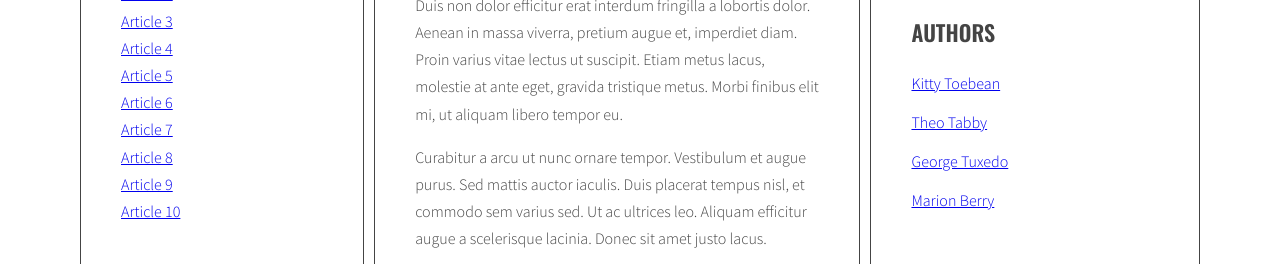
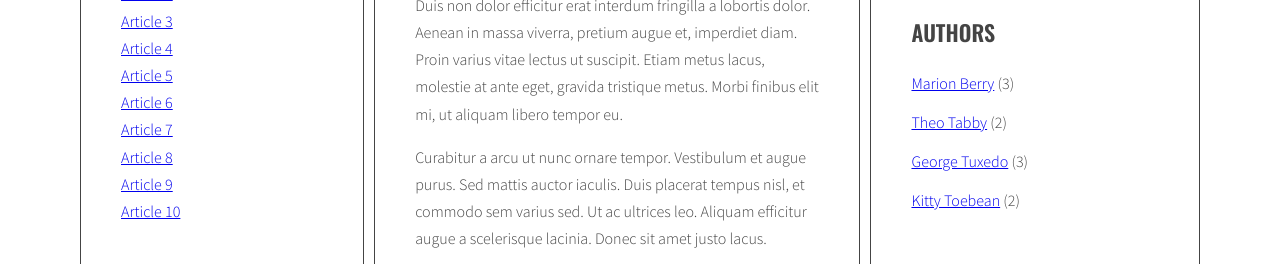
Before and after one commit to Kamil-96/javascript-blog, a website: page index.html in a window 1280 px wide. Shown: the part 405-669 px from the top of the page. Drawn offline with nearby package versions, Linux system fonts and the light colour scheme.

Commit message:
Change functions for sidebar authors

```diff
--- a/index.html
+++ b/index.html
@@ -182,26 +182,6 @@
                         </ul>
                         <h2 class="section-title">Authors</h2>
                         <ul class="list authors">
-                            <li>
-                                <a href="#">
-                                    <span class="author-name">Kitty Toebean</span>
-                                </a>
-                            </li>
-                            <li>
-                                <a href="#">
-                                    <span class="author-name">Theo Tabby</span>
-                                </a>
-                            </li>
-                            <li>
-                                <a href="#">
-                                    <span class="author-name">George Tuxedo</span>
-                                </a>
-                            </li>
-                            <li>
-                                <a href="#">
-                                    <span class="author-name">Marion Berry</span>
-                                </a>
-                            </li>
                         </ul>
                     </aside>
                 </main>
--- a/js/script.js
+++ b/js/script.js
@@ -50,7 +50,8 @@
     optArticleAuthorSelector = '.post-author',
     optTagsListSelector = '.tags.list',
     optCloudClassCount = '3',
-    optCloudClassPrefix = 'tag-size-';
+    optCloudClassPrefix = 'tag-size-',
+    optAuthorsListSelector = '.authors.list';
 
   function generateTitleLinks(customSelector = ''){
 
@@ -247,6 +248,8 @@
   addClickListenersToTags();
 
   function generateAuthors(){
+    //[NEW]
+    let allAuthors = {};
 
     const articles = document.querySelectorAll(optArticleSelector);
     for(let article of articles){
@@ -256,7 +259,20 @@
       const linkHTML = '<a href="#ath-' + authorName + '">' + authorName + '</a>';
       html = html + linkHTML;
       authorsWrapper.innerHTML = html;
+      //[NEW]
+      if(!allAuthors[authorName]){
+        allAuthors[authorName] = 1;
+      } else {
+        allAuthors[authorName]++;
+      }
     }
+    //[NEW]
+    const authorList = document.querySelector('.authors');
+    let allAuthorsHTML = '';
+    for(let authorName in allAuthors){
+      allAuthorsHTML += '<li><a href="#ath-' + authorName + '">' + authorName + '</a> (' + allAuthors[authorName] + ')' +'</li>';
+    }
+    authorList.innerHTML = allAuthorsHTML;
   }
 
   generateAuthors();
@@ -266,7 +282,7 @@
     const clickedElement = this;
     const href = clickedElement.getAttribute('href');
     const author = href.replace('#ath-', '');
-    const activeLinks = document.querySelectorAll('a.active[href^="#-ath"]');
+    const activeLinks = document.querySelectorAll('a.active[href^="#ath-"]');
     for(let activeLink of activeLinks){
       activeLink.classList.remove('active');
     }
```
